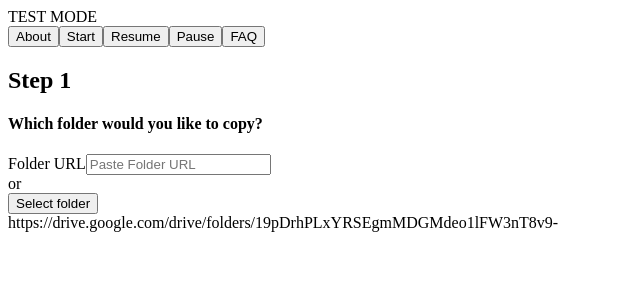
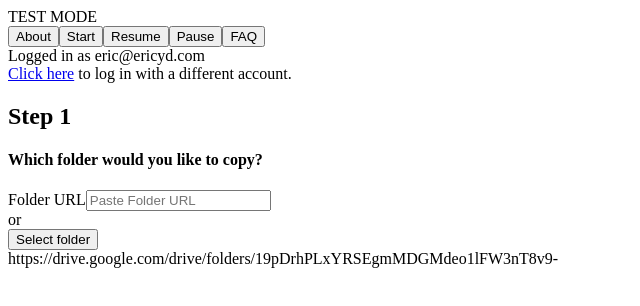
Before and after one commit to ericyd/gdrive-copy, a React app: page / in a window 1280 px wide. Shown: the top 306 px of the page, without its empty margins (0-640 px from the left). Built offline with nearby package versions, Linux system fonts and the light colour scheme; the HTML template or start-up script is replaced by a standard one.

Commit message:
Add basic account switcher functionality

```diff
--- a/src/components/AccountSwitcher.js
+++ b/src/components/AccountSwitcher.js
@@ -0,0 +1,54 @@
+'use strict';
+
+import React from 'react';
+import PropTypes from 'prop-types';
+
+export default class AccountSwitcher extends React.Component {
+  constructor() {
+    super();
+    this.state = {
+      email: null
+    };
+    this.loginURL =
+      process.env.NODE_ENV === 'production'
+        ? 'https://accounts.google.com/AccountChooser?continue=https://script.google.com/macros/s/AKfycbxbGNGajrxv-HbX2sVY2OTu7yj9VvxlOMOeQblZFuq7rYm7uyo/exec'
+        : 'https://accounts.google.com/AccountChooser?continue=https://script.google.com/macros/s/AKfycbzKJQO5CBf7WDmrYo8FGDb20YWfoIyUZZhsbF844SI/dev';
+  }
+
+  // get user email for logged in user
+  componentDidMount() {
+    const _this = this;
+    if (process.env.NODE_ENV === 'production') {
+      google.script.run
+        .withSuccessHandler(function(email) {
+          _this.setState({
+            email: email
+          });
+        })
+        .withFailureHandler(function(err) {
+          console.log("couldn't get email");
+        })
+        .getUserEmail();
+    } else {
+      setTimeout(function() {
+        _this.setState({
+          email: 'eric@ericyd.com'
+        });
+      }, 1000);
+    }
+  }
+
+  render() {
+    return (
+      <div>
+        <div>Logged in as {this.state.email}</div>
+        <a target="_blank" href={this.loginURL}>
+          Click here
+        </a>{' '}
+        to log in with a different account.
+      </div>
+    );
+  }
+}
+
+// Success.propTypes = {};
--- a/src/components/Nav.js
+++ b/src/components/Nav.js
@@ -1,6 +1,7 @@
 'use strict';
 
 import React from 'react';
+import AccountSwitcher from './AccountSwitcher';
 import PropTypes from 'prop-types';
 
 export default function Nav(props) {
@@ -26,6 +27,7 @@
             </button>
           );
         })}
+        <AccountSwitcher />
       </section>
     </nav>
   );
```
